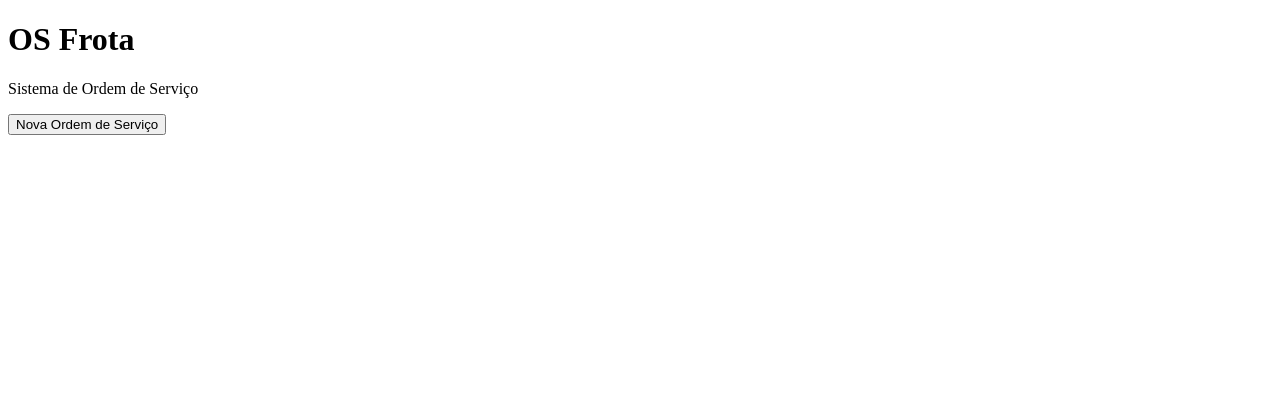
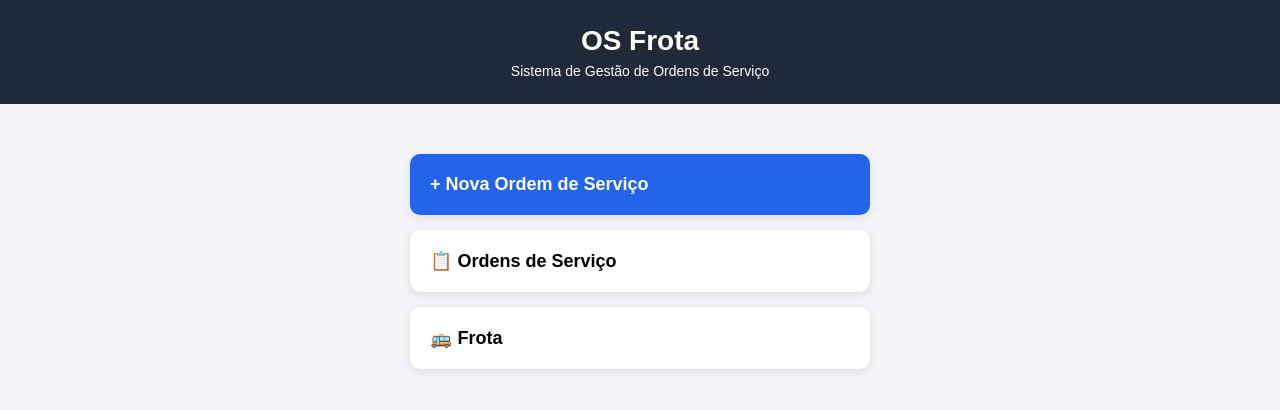
Before and after one commit to rodrig07snt-gif/os-frota, a plain HTML site: page index.html in a window 1280 px wide. Drawn offline with Linux system fonts and the light colour scheme.

Commit message:
Sistema de Manutenção

```diff
--- a/index.html
+++ b/index.html
@@ -3,15 +3,104 @@
 <head>
     <meta charset="UTF-8">
     <meta name="viewport" content="width=device-width, initial-scale=1.0">
+
     <title>OS Frota</title>
+
+    <style>
+        * {
+            box-sizing: border-box;
+        }
+
+        body {
+            margin: 0;
+            font-family: Arial, sans-serif;
+            background: #f2f4f7;
+        }
+
+        header {
+            background: #1f2937;
+            color: white;
+            padding: 25px 20px;
+            text-align: center;
+        }
+
+        header h1 {
+            margin: 0;
+            font-size: 28px;
+        }
+
+        header p {
+            margin: 6px 0 0;
+            font-size: 14px;
+        }
+
+        .container {
+            max-width: 500px;
+            margin: 30px auto;
+            padding: 20px;
+        }
+
+        .menu {
+            display: flex;
+            flex-direction: column;
+            gap: 15px;
+        }
+
+        .botao {
+            display: block;
+            width: 100%;
+            padding: 20px;
+            border: none;
+            border-radius: 10px;
+            font-size: 18px;
+            font-weight: bold;
+            cursor: pointer;
+            text-align: left;
+            background: white;
+            box-shadow: 0 2px 8px rgba(0,0,0,0.10);
+        }
+
+        .botao:hover {
+            background: #e5e7eb;
+        }
+
+        .nova-os {
+            background: #2563eb;
+            color: white;
+        }
+
+        .nova-os:hover {
+            background: #1d4ed8;
+        }
+    </style>
 </head>
 
 <body>
 
-    <h1>OS Frota</h1>
-    <p>Sistema de Ordem de Serviço</p>
+    <header>
+        <h1>OS Frota</h1>
+        <p>Sistema de Gestão de Ordens de Serviço</p>
+    </header>
 
-    <button>Nova Ordem de Serviço</button>
+    <div class="container">
+
+        <div class="menu">
+
+            <button class="botao nova-os">
+                + Nova Ordem de Serviço
+            </button>
+
+            <button class="botao">
+                📋 Ordens de Serviço
+            </button>
+
+            <button class="botao">
+                🚌 Frota
+            </button>
+
+        </div>
+
+    </div>
 
 </body>
 </html>
```
